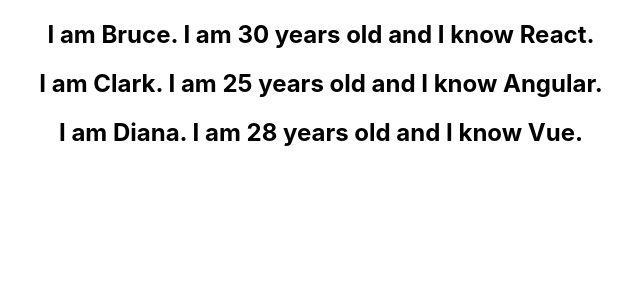
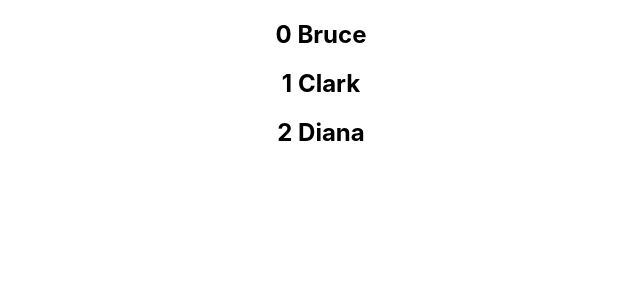
Before and after one commit to RekhaPatil17/React_code_Evolution, a React (Create React App) app in the folder hello-world/: page / in a window 1280 px wide. Shown: the top 300 px of the page, without its empty margins (319-959 px from the left). Built offline with nearby package versions, Linux system fonts and the light colour scheme.

Commit message:
index as key pattern

```diff
--- a/hello-world/src/components/NameList.js
+++ b/hello-world/src/components/NameList.js
@@ -2,6 +2,7 @@
 import Person from './Person'
 function NameList() {
 
+    const names = ['Bruce', 'Clark', 'Diana']
     const persons = [
         {
             id:1,
@@ -22,19 +23,10 @@
             skill:'Vue'
         }
     ]
-    const personList = persons.map(person =>
-    (
-        <Person key={person.name} person={person}></Person>
-
-    )
-    )
-  return (
-    <div>
-        {
-           personList
-        }
-    </div>
-  )
+    const nameList = names.map((name, index) => <h2 key={index}>{index} {name}</h2>)
+   return <div>{nameList}</div>
 }
 
+
+
 export default NameList
```
